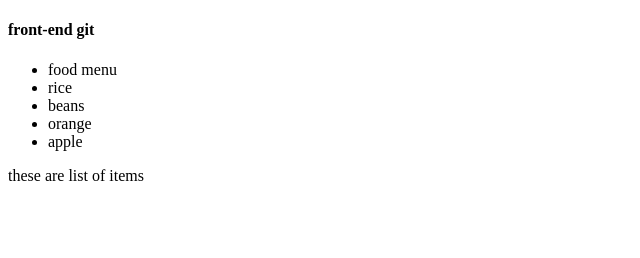
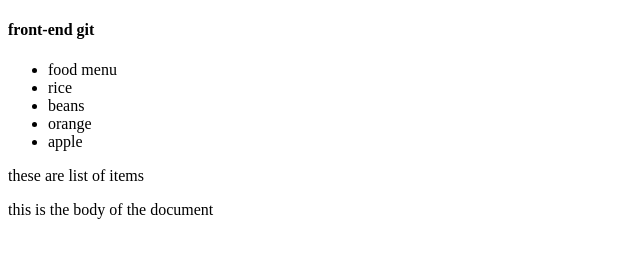
Before and after one commit to Emmanuelchima/opay-web, a plain HTML site: page index.html in a window 1280 px wide. Shown: the whole page, without its empty margins (0-640 px from the left). Drawn offline with Linux system fonts and the light colour scheme.

Commit message:
main add

```diff
--- a/index.html
+++ b/index.html
@@ -17,6 +17,7 @@
         </ul>
 
         <p>these are list of items</p>
+        <main>this is the body of the document</main>
     </div>
 </body>
 </html>
```
